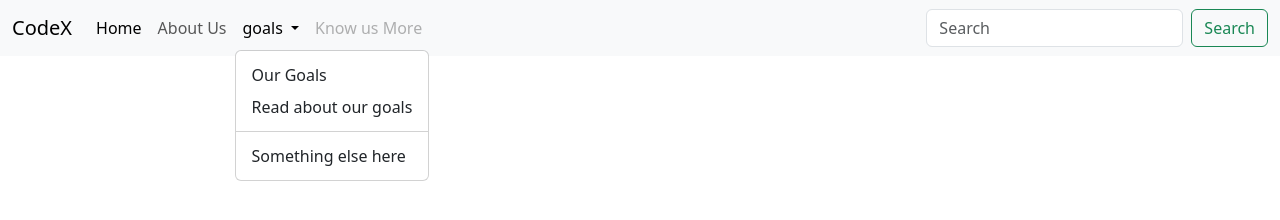
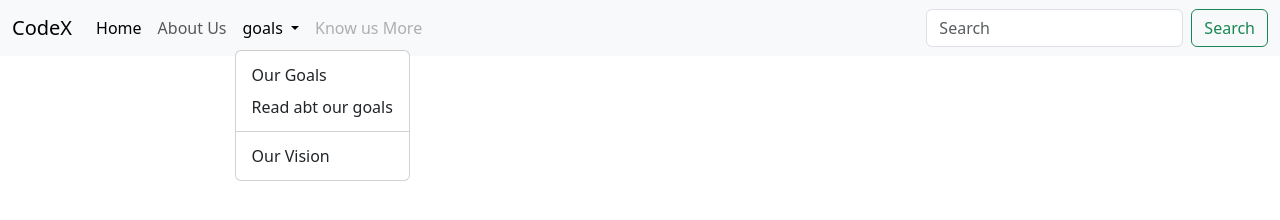
Before and after one commit to salonyy/GitTutorial, a plain HTML site: page MyWebsite/index.html in a window 1280 px wide. Both pictures are taken after a click on the button "goals". Drawn offline with nearby package versions, Linux system fonts and the light colour scheme.

Commit message:
made changes to dropdown

```diff
--- a/MyWebsite/index.html
+++ b/MyWebsite/index.html
@@ -27,9 +27,9 @@
           </a>
           <ul class="dropdown-menu">
             <li><a class="dropdown-item" href="#">Our Goals</a></li>
-            <li><a class="dropdown-item" href="#">Read about our goals</a></li>
+            <li><a class="dropdown-item" href="#">Read abt our goals</a></li>
             <li><hr class="dropdown-divider"></li>
-            <li><a class="dropdown-item" href="#">Something else here</a></li>
+            <li><a class="dropdown-item" href="#">Our Vision</a></li>
           </ul>
         </li>
         <li class="nav-item">
```
